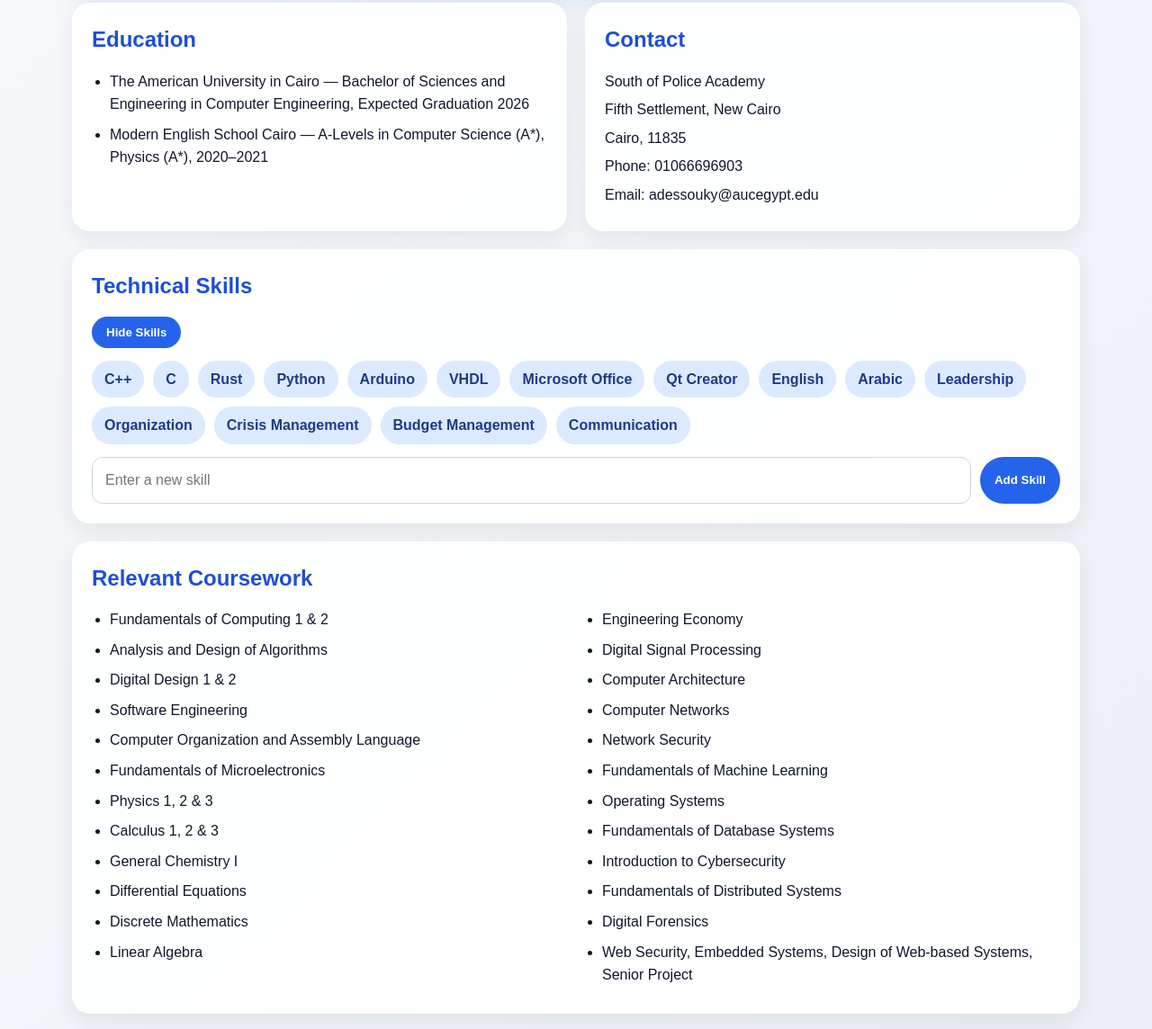
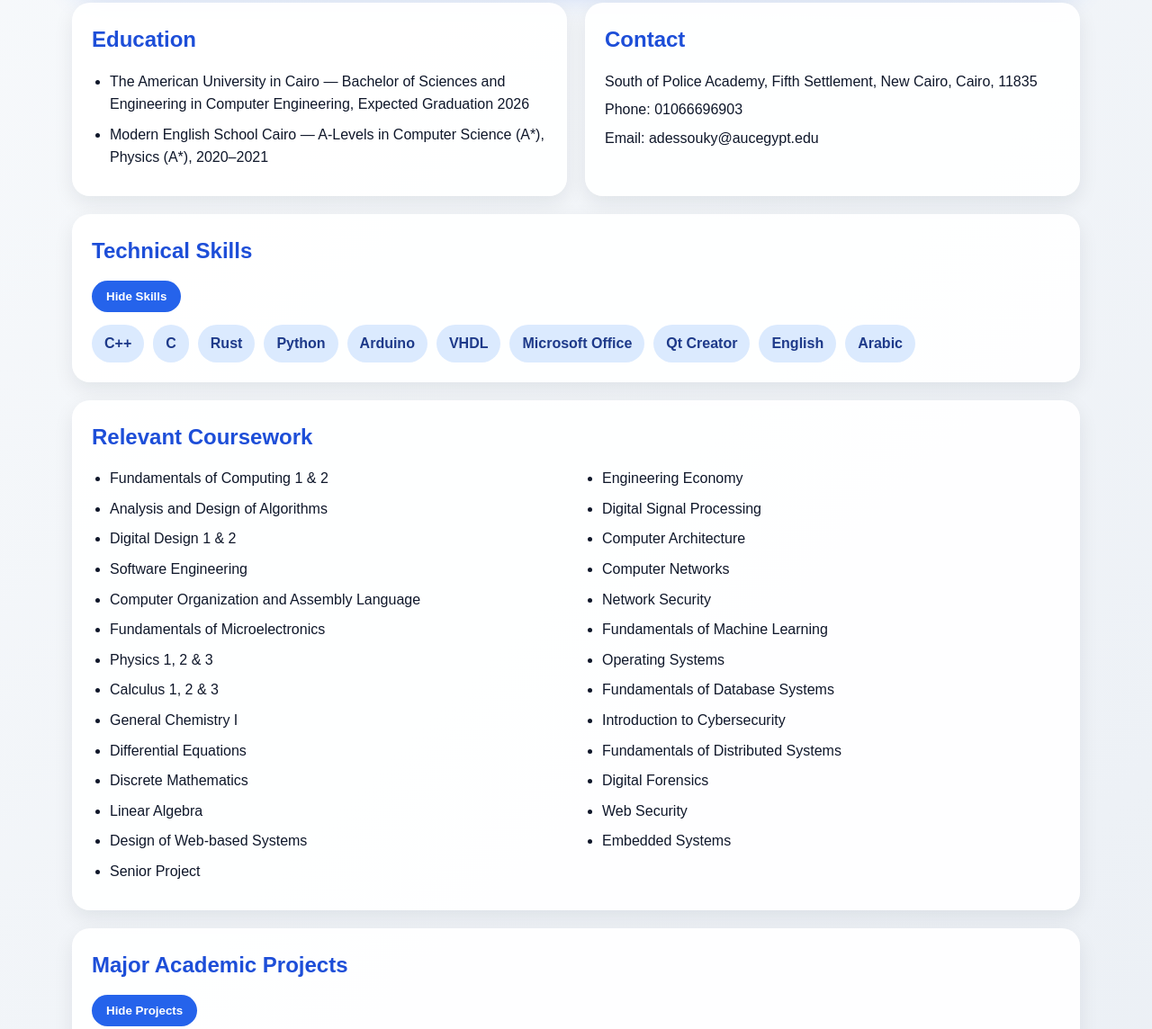
Before and after one commit to AhmedDessouky/cv-webpage, a plain HTML site: page index.html in a window 1280 px wide. Shown: the part 454-1598 px from the top of the page at 90% size. Drawn offline with Linux system fonts and the light colour scheme.

Commit message:
Consolidate contact details and update coursework

```diff
--- a/index.html
+++ b/index.html
@@ -41,9 +41,7 @@
 
       <div class="card contact">
         <h2>Contact</h2>
-        <p>South of Police Academy</p>
-        <p>Fifth Settlement, New Cairo</p>
-        <p>Cairo, 11835</p>
+        <p>South of Police Academy, Fifth Settlement, New Cairo, Cairo, 11835</p>
         <p>Phone: 01066696903</p>
         <p>Email: adessouky@aucegypt.edu</p>
       </div>
@@ -64,16 +62,7 @@
           <li>Qt Creator</li>
           <li>English</li>
           <li>Arabic</li>
-          <li>Leadership</li>
-          <li>Organization</li>
-          <li>Crisis Management</li>
-          <li>Budget Management</li>
-          <li>Communication</li>
         </ul>
-        <div class="skill-adder">
-          <input type="text" id="skillInput" placeholder="Enter a new skill" />
-          <button id="addSkillBtn">Add Skill</button>
-        </div>
       </div>
 
       <div class="card full">
@@ -92,6 +81,8 @@
             <li>Differential Equations</li>
             <li>Discrete Mathematics</li>
             <li>Linear Algebra</li>
+            <li>Design of Web-based Systems</li>
+            <li>Senior Project</li>
           </ul>
           <ul>
             <li>Engineering Economy</li>
@@ -105,7 +96,8 @@
             <li>Introduction to Cybersecurity</li>
             <li>Fundamentals of Distributed Systems</li>
             <li>Digital Forensics</li>
-            <li>Web Security, Embedded Systems, Design of Web-based Systems, Senior Project</li>
+            <li>Web Security</li>
+            <li>Embedded Systems</li>
           </ul>
         </div>
       </div>
```
